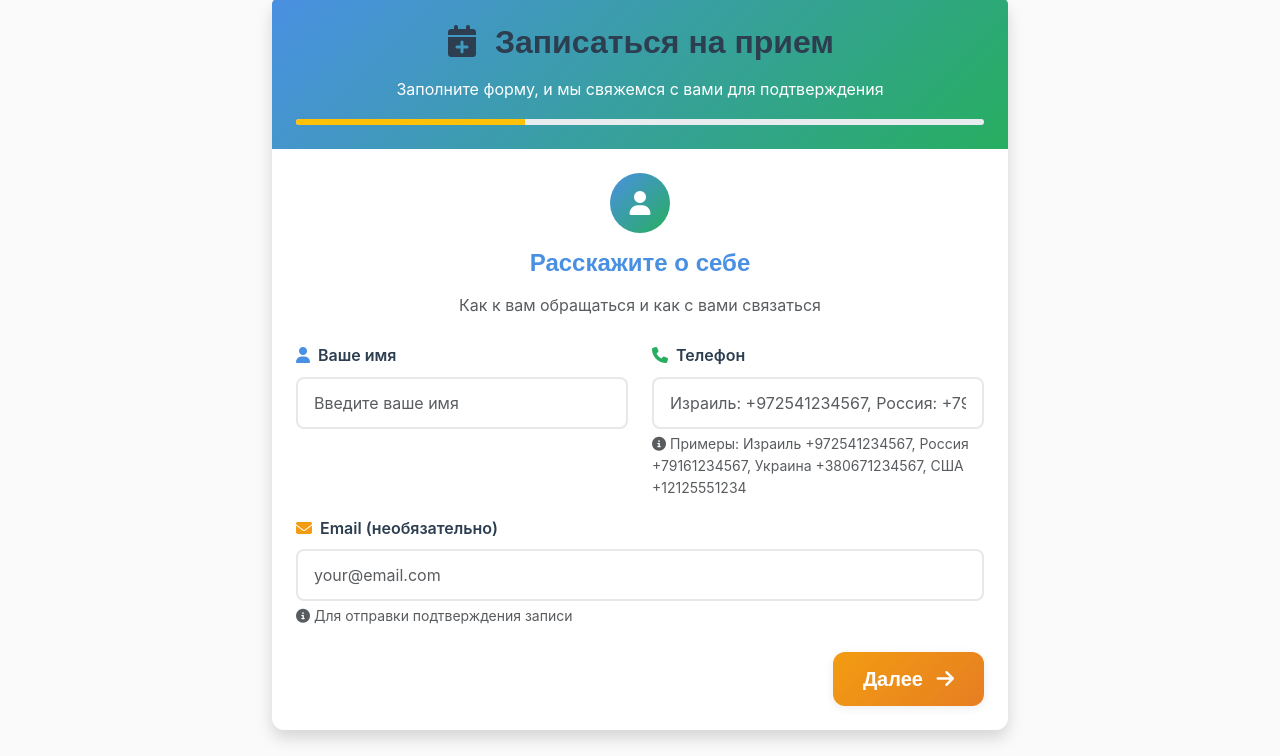
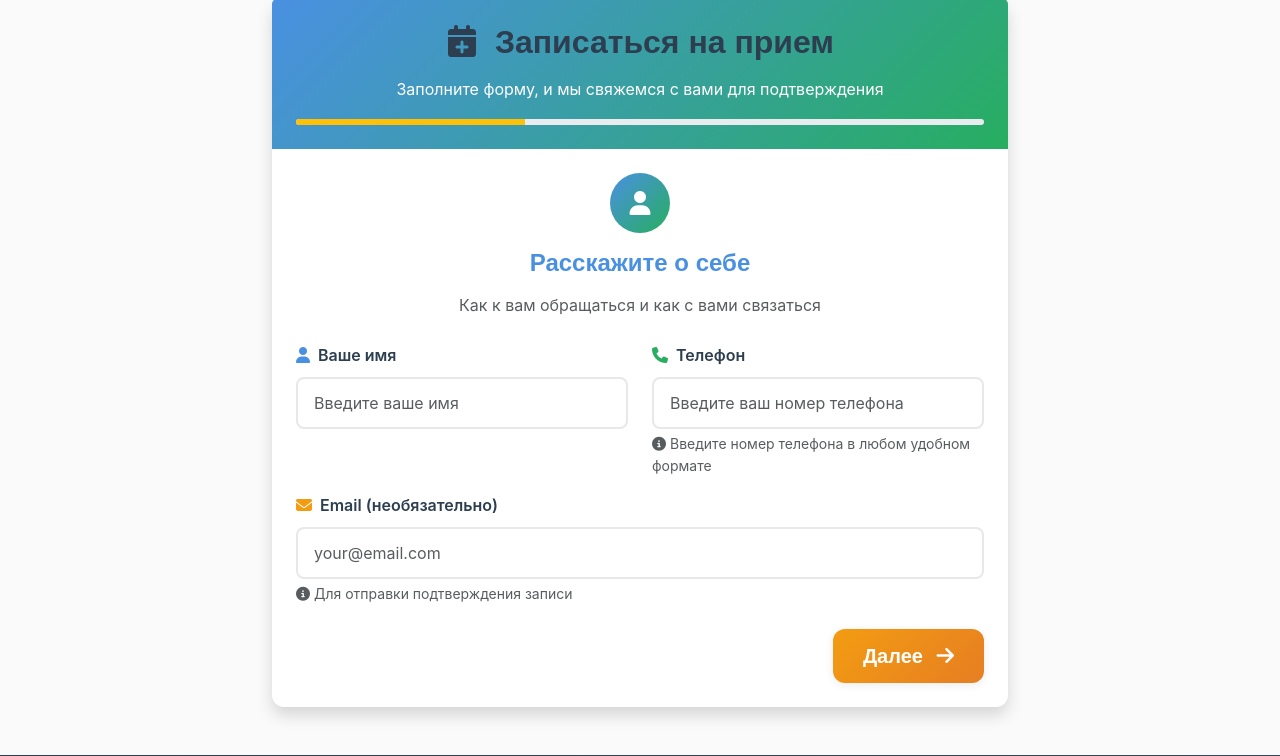
Before and after one commit to mihaelgubenko/HEALTH, a Django app: page /appointment/ in a window 1280 px wide. Shown: the part 133-889 px from the top of the page. Run offline with Django 4.2, Linux system fonts and the light colour scheme; data comes from the database, SQL or seed files in the repository.

Commit message:
fix: Убрана валидация телефонов из веб-формы
- Удалена автоматическая валидация и форматирование телефонов в forms.py
- Убраны примеры кодов стран из шаблона формы
- Теперь номера принимаются как есть, без автоматической подстановки кодов
- Исправлена проблема с подстановкой израильского кода +972 для российских номеров

```diff
--- a/core/forms.py
+++ b/core/forms.py
@@ -25,7 +25,7 @@ class AppointmentForm(forms.ModelForm):
         label='Телефон',
         widget=forms.TextInput(attrs={
             'class': 'form-control',
-            'placeholder': 'Израиль: +972541234567, Россия: +79161234567, Украина: +380671234567, США: +12125551234',
+            'placeholder': 'Введите ваш номер телефона',
             'required': True,
             'type': 'tel',
             'pattern': r'[\+]?[0-9\s\-\(\)]{7,20}',
@@ -106,16 +106,8 @@ class AppointmentForm(forms.ModelForm):
 
     def clean_phone(self):
         phone = self.cleaned_data['phone']
-
-        # Используем наш валидатор телефонов
-        from .validators import PhoneValidator
-
-        is_valid, country, formatted_phone = PhoneValidator.validate_phone(phone)
-
-        if not is_valid:
-            raise ValidationError(f'Некорректный номер телефона: {formatted_phone}')
-
-        return formatted_phone
+        # Простая очистка - убираем только лишние пробелы
+        return phone.strip()
 
     def clean_preferred_date(self):
         date = self.cleaned_data['preferred_date']
--- a/templates/core/appointment_form.html
+++ b/templates/core/appointment_form.html
@@ -65,7 +65,7 @@
                                         <div class="text-danger">{{ form.phone.errors }}</div>
                                     {% endif %}
                                     <div class="form-text">
-                                        <i class="fas fa-info-circle me-1"></i>Примеры: Израиль +972541234567, Россия +79161234567, Украина +380671234567, США +12125551234
+                                        <i class="fas fa-info-circle me-1"></i>Введите номер телефона в любом удобном формате
                                     </div>
                                 </div>
                             </div>
```
